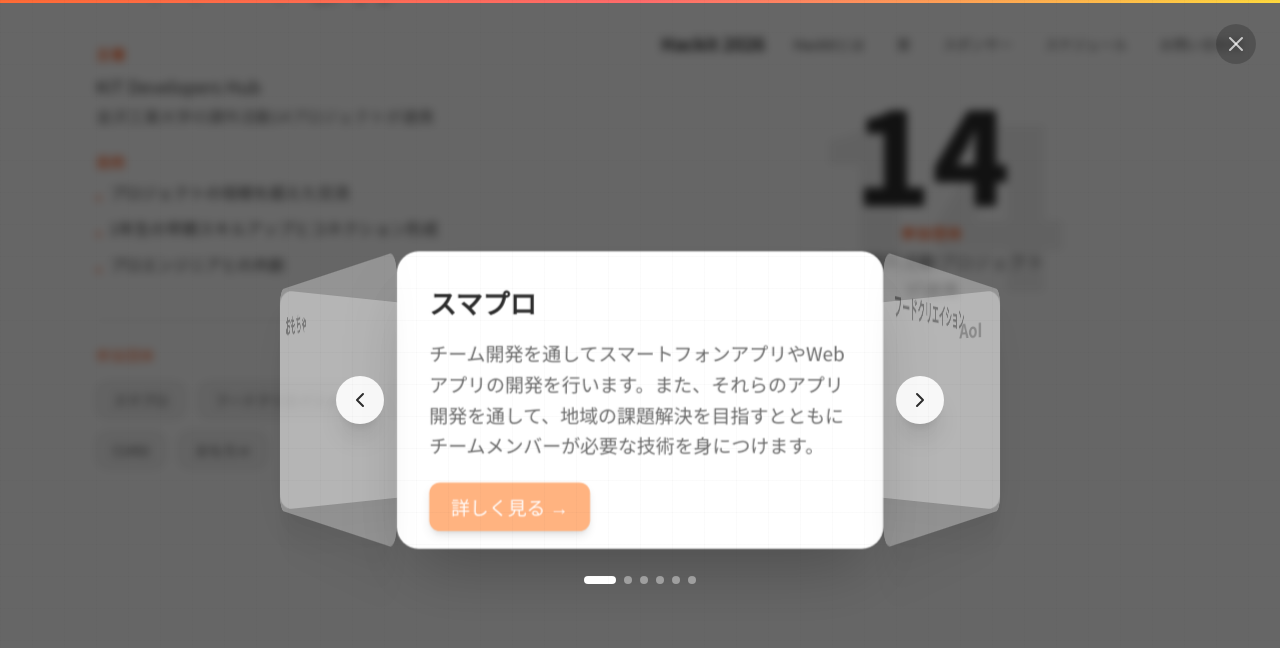
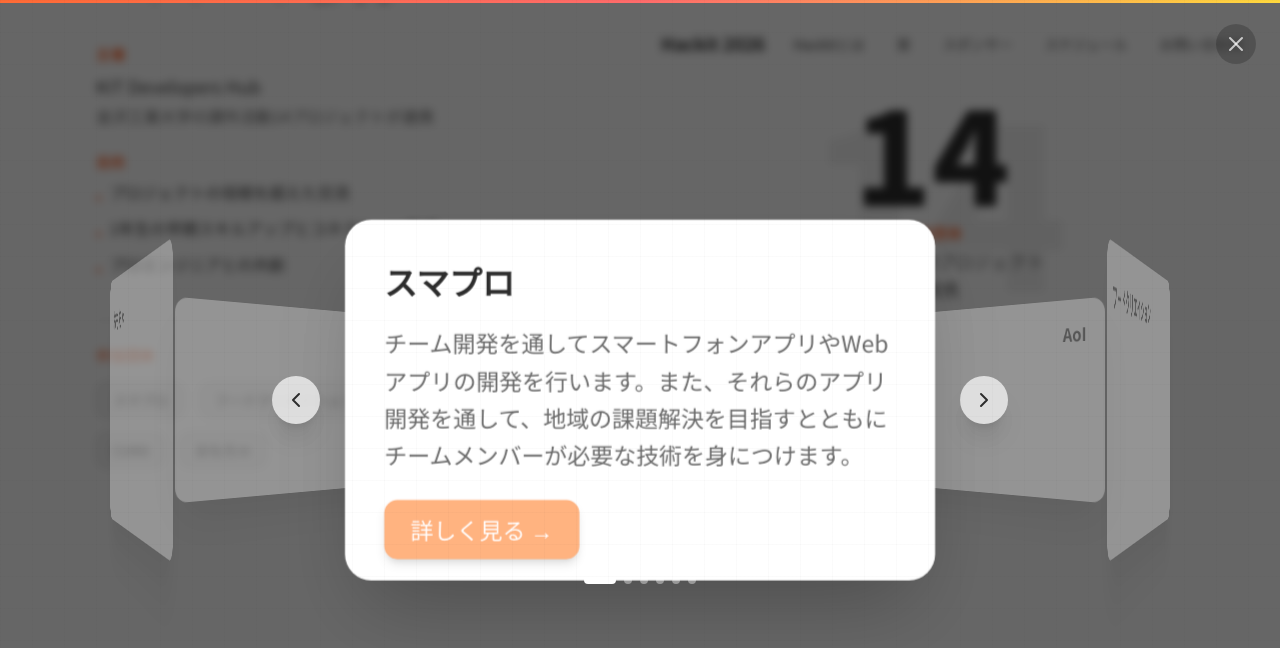
Before and after one commit to ko-tarou/Hackit-2026, a Next.js app: page / in a window 1280 px wide. Both pictures are taken after a click on the button "スマプロ". Shown: the part 1072-1720 px from the top of the page. Built offline with nearby package versions, Linux system fonts and the light colour scheme.

Commit message:
add カードのUI修正

```diff
--- a/src/components/sections/About.tsx
+++ b/src/components/sections/About.tsx
@@ -205,9 +205,22 @@ export function About() {
               <X className="w-6 h-6" />
             </button>
 
+            {/* カルーセル全体のコンテナ */}
+            <div className="relative w-full flex items-center justify-center px-14 sm:px-0 sm:gap-4 md:gap-8">
+              {/* 左ナビゲーションボタン */}
+              <button
+                onClick={(e) => {
+                  e.stopPropagation();
+                  prevCard();
+                }}
+                className="absolute left-2 sm:static sm:flex-shrink-0 z-40 bg-white/70 hover:bg-white text-base-dark rounded-full p-1.5 sm:p-3 shadow-xl transition-all hover:scale-110"
+              >
+                <ChevronLeft className="w-4 h-4 sm:w-6 sm:h-6" />
+              </button>
+
               {/* カルーセルシーン */}
               <div
-              className="relative w-full max-w-[280px] xs:max-w-sm sm:max-w-md md:max-w-xl h-[280px] xs:h-[300px] sm:h-[350px] md:h-[400px] flex items-center justify-center px-12 sm:px-0"
+                className="relative w-full max-w-[200px] xs:max-w-[240px] sm:max-w-md md:max-w-xl h-[280px] xs:h-[300px] sm:h-[350px] md:h-[400px] flex items-center justify-center"
                 style={{ perspective: '1200px' }}
                 onClick={(e) => e.stopPropagation()}
               >
@@ -231,8 +244,9 @@ export function About() {
                   const cellSize = typeof window !== 'undefined' && window.innerWidth < 640 ? 240 : 360; // カードの幅（レスポンシブ）
                   const theta = (360 / numberOfCells);
                   const cellAngle = theta * index;
-                  // 円の半径を計算
-                  const radius = Math.round((cellSize / 2) / Math.tan(Math.PI / numberOfCells));
+                  // 円の半径を計算（1.5倍に拡大してスペースを確保）
+                  const baseRadius = Math.round((cellSize / 2) / Math.tan(Math.PI / numberOfCells));
+                  const radius = baseRadius * 1.5;
 
                   // 現在のカードが正面かどうか
                   const isCurrent = index === currentIndex;
@@ -298,27 +312,6 @@ export function About() {
                 })}
               </motion.div>
 
-              {/* ナビゲーションボタン */}
-              <button
-                onClick={(e) => {
-                  e.stopPropagation();
-                  prevCard();
-                }}
-                className="absolute left-0 sm:-left-4 top-1/2 -translate-y-1/2 z-40 bg-white/90 hover:bg-white text-base-dark rounded-full p-1.5 sm:p-3 shadow-xl transition-all hover:scale-110"
-              >
-                <ChevronLeft className="w-4 h-4 sm:w-6 sm:h-6" />
-              </button>
-
-              <button
-                onClick={(e) => {
-                  e.stopPropagation();
-                  nextCard();
-                }}
-                className="absolute right-0 sm:-right-4 top-1/2 -translate-y-1/2 z-40 bg-white/90 hover:bg-white text-base-dark rounded-full p-1.5 sm:p-3 shadow-xl transition-all hover:scale-110"
-              >
-                <ChevronRight className="w-4 h-4 sm:w-6 sm:h-6" />
-              </button>
-
                 {/* インジケーター */}
                 <div className="absolute bottom-4 left-1/2 -translate-x-1/2 flex gap-2 z-40">
                   {PARTICIPATING_GROUPS.map((_, index) => (
@@ -337,6 +330,18 @@ export function About() {
                   ))}
                 </div>
               </div>
+
+              {/* 右ナビゲーションボタン */}
+              <button
+                onClick={(e) => {
+                  e.stopPropagation();
+                  nextCard();
+                }}
+                className="absolute right-2 sm:static sm:flex-shrink-0 z-40 bg-white/70 hover:bg-white text-base-dark rounded-full p-1.5 sm:p-3 shadow-xl transition-all hover:scale-110"
+              >
+                <ChevronRight className="w-4 h-4 sm:w-6 sm:h-6" />
+              </button>
+            </div>
           </motion.div>
         )}
       </AnimatePresence>
```
Lines whose indentation alone changed are shown as unchanged.
